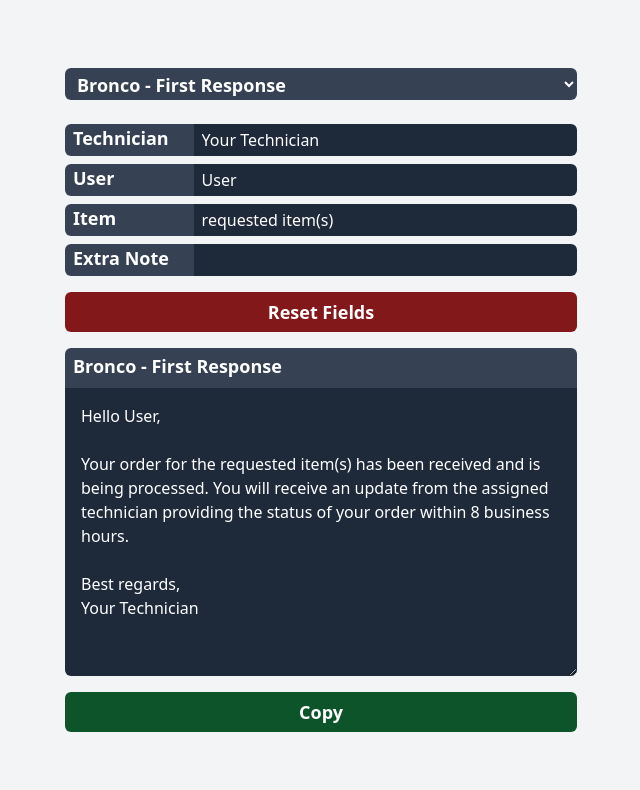
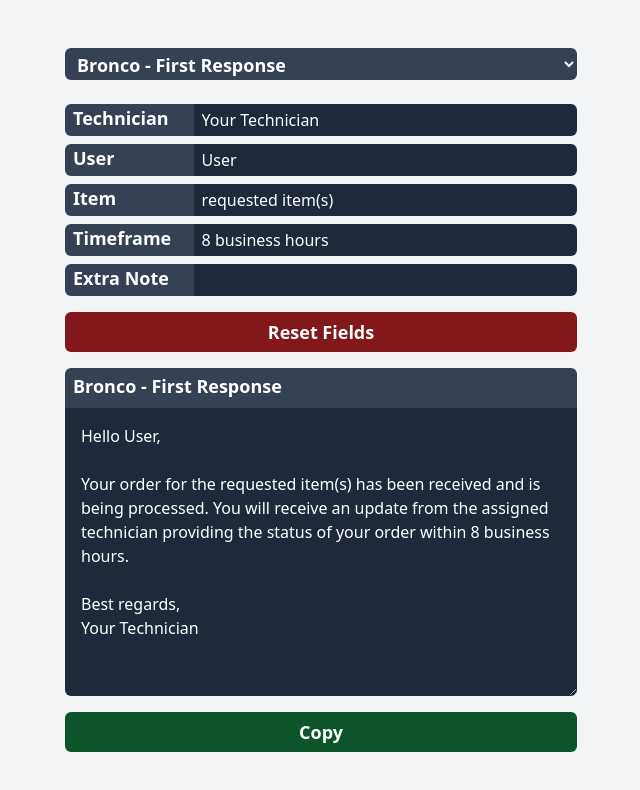
Before and after one commit to brthomiu/brads_responder_v3, a React (Vite) app: page / in a window 1280 px wide. Shown: the top 790 px of the page, without its empty margins (319-959 px from the left). Built offline with nearby package versions, Linux system fonts and the light colour scheme.

Commit message:
fix timeframe input

```diff
--- a/src/components/Editor.tsx
+++ b/src/components/Editor.tsx
@@ -30,7 +30,7 @@ function Editor() {
     item: loadInputState("item", "requested item(s)"),
     orderClosed: loadInputState("orderClosed", "This request is now being closed and the technician will no longer be able to see further responses, please visit go/stuff to request additional equipment, or visit go/fst-request for additional support."),
     location: loadInputState("location", "your desk"),
-    timeFrame: loadInputState("time", "8 business hours"),
+    timeFrame: loadInputState("timeFrame", "8 business hours"),
     tracking: loadInputState("tracking", "FedEx-XXXXXXXXXX"),
     today: getCurrentLocalDateMMDDYYYY(),
     extraNote: loadInputState("extraNote", ""),
@@ -53,7 +53,7 @@ function Editor() {
     { key: "user", label: "User" },
     { key: "item", label: "Item" },
     { key: "location", label: "Location" },
-    { key: "timeFrame", label: "Timeline" },
+    { key: "timeFrame", label: "Timeframe" },
     { key: "tracking", label: "Tracking" },
     { key: "extraNote", label: "Extra Note" },
   ];
--- a/src/features/processText.ts
+++ b/src/features/processText.ts
@@ -11,7 +11,7 @@ const matchVariable = (variable: string, infoObject: InfoObject): string => {
       return infoObject.item;
     case "#location":
       return infoObject.location;
-    case "#time":
+    case "#timeFrame":
       return infoObject.timeFrame;
     case "#tracking":
       return infoObject.tracking;
@@ -31,7 +31,7 @@ export const processText = (
   let processedText = text;
 
   const regex =
-    /#(tech|user|item|location|time|tracking|today|extraNote)/g;
+    /#(tech|user|item|location|timeFrame|tracking|today|extraNote)/g;
   let match;
 
   while ((match = regex.exec(text)) !== null) {
--- a/src/templateList.ts
+++ b/src/templateList.ts
@@ -3,7 +3,7 @@ import type { Template } from "./types/Template";
 export const templateList: Template[] = [
   {
     name: "Bronco - First Response",
-    body: "Hello #user,\n\nYour order for the #item has been received and is being processed. You will receive an update from the assigned technician providing the status of your order within #time.\n\n#extraNote\n\nBest regards,\n#tech",
+    body: "Hello #user,\n\nYour order for the #item has been received and is being processed. You will receive an update from the assigned technician providing the status of your order within #timeFrame.\n\n#extraNote\n\nBest regards,\n#tech",
   },
   {
     name: "Bronco - Desk Delivery",
```
Also changed, not shown: src/features/autoSuggestion.ts (added).
